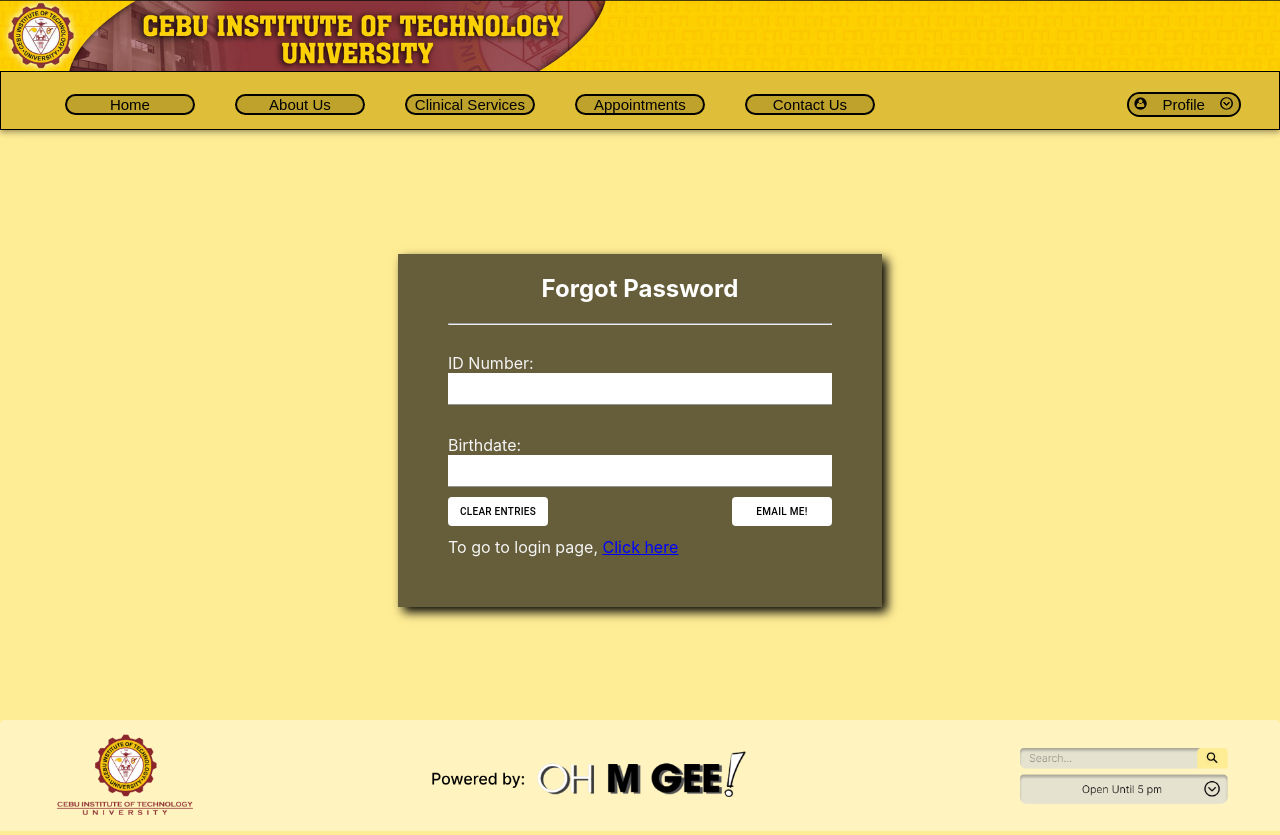
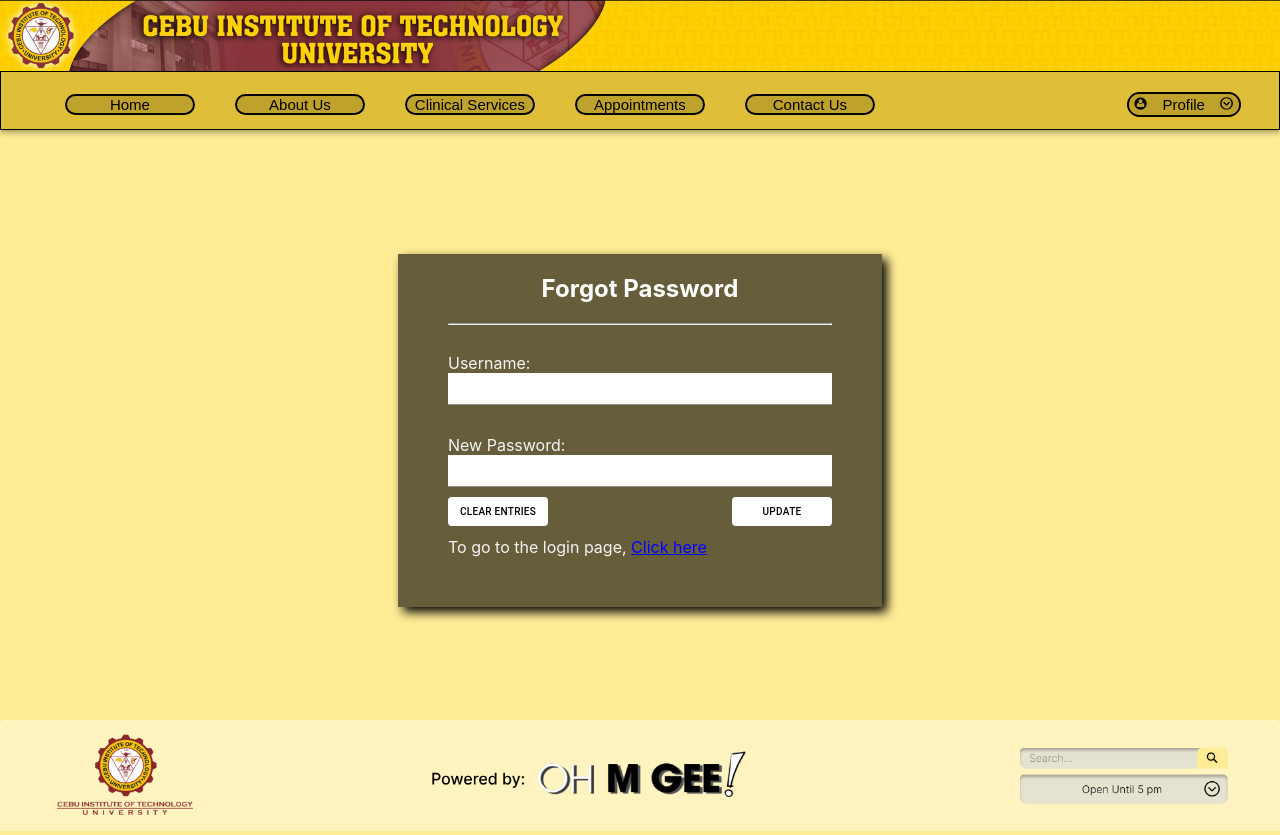
Before and after one commit to jessrey619/appDev, a React (Create React App) app in the folder appdev/: page /appointments/forgot-password in a window 1280 px wide. Built offline with nearby package versions, Linux system fonts and the light colour scheme.

Commit message:
Add files via upload

```diff
--- a/appdev/src/pages/ForgotPassword.jsx
+++ b/appdev/src/pages/ForgotPassword.jsx
@@ -2,6 +2,7 @@ import { useState } from "react";
 import { Button, Input, alpha, createTheme, getContrastRatio } from "@mui/material";
 import '../css/forgotpassword.css';
 import { Link } from "react-router-dom";
+import axios from 'axios';
 
 export const ThePassword = () => {
   const goldBase = '#FFD700';
@@ -20,21 +21,40 @@ export const ThePassword = () => {
 
   const [username, setUsername] = useState("");
   const [password, setPassword] = useState("");
+  const [error, setError] = useState(null);
 
   const handleClearEntries = () => {
     setUsername("");
     setPassword("");
+    setError(null); // Clear any previous errors
+  };
+
+  const handleUpdatePassword = async () => {
+    try {
+      const response = await axios.put(`http://localhost:8080/stud/updatePassword/${username}`, {
+        newPassword: password,
+      });
+      console.log('Password updated successfully:', response.data);
+      window.alert('Password updated successfully');
+
+    // Optionally, you can reset the form or clear the inputs
+      handleClearEntries();
+      // Optionally, provide user feedback on success
+    } catch (error) {
+      console.error('Error updating password:', error);
+      setError("Failed to update password. Please try again."); // Set error state
+    }
   };
 
   return (
     <div className="background">
-      <div className="forgotouterSquare" style={{   width:'30%', alignItems:'center', textAlign:'center', marginTop:'10px', padding:'0px 50px 50px 50px', boxShadow:'5px 5px 10px 0px'}}>
+      <div className="forgotouterSquare" style={{ width: '30%', alignItems: 'center', textAlign: 'center', marginTop: '10px', padding: '0px 50px 50px 50px', boxShadow: '5px 5px 10px 0px' }}>
         <div className="innerSquare">
-          <h2 style={{color:'white'}}>Forgot Password</h2>
+          <h2 style={{ color: 'white' }}>Forgot Password</h2>
           <hr />
           <br />
           <div className="inputDiv">
-            <span style={{color:'whitesmoke'}}>ID Number:</span>
+            <span style={{ color: 'whitesmoke' }}>Username:</span>
             <br />
             <Input
               className="input"
@@ -42,10 +62,11 @@ export const ThePassword = () => {
               onChange={(e) => setUsername(e.target.value)}
             />
             <br />
-            <span style={{color:'whitesmoke'}}>Birthdate:</span>
+            <span style={{ color: 'whitesmoke' }}>New Password:</span>
             <br />
             <Input
               className="input2"
+              type="password"
               value={password}
               onChange={(e) => setPassword(e.target.value)}
             />
@@ -57,35 +78,41 @@ export const ThePassword = () => {
             style={{
               fontSize: '10px',
               color: 'black',
-             background:'white',
+              background: 'white',
               minWidth: '100px'
             }}
             onClick={handleClearEntries}
           >
             Clear Entries
           </Button>
-          <Link to={"./booking"}>
+
           <Button
+            onClick={handleUpdatePassword}
             className="btnLogin"
             style={{
               fontSize: '10px',
               color: 'black',
               backgroundColor: 'rgb(237, 191, 7)',
               minWidth: '100px',
-                    background:'white'
+              background: 'white'
             }}
           >
-                    Email me!
+            Update
           </Button>
-          </Link>
 
           <br /><br />
           <div className="forgotPassword">
-            <span className="forgotPass" style={{color:'whitesmoke'}}>To go to login page, </span>
-            <Link to="/appointments">
-            <a href="forgot-password" className="btnClickHere" style={{color:'blue'}}>Click here</a>
+            <span className="forgotPass" style={{ color: 'whitesmoke' }}>To go to the login page, </span>
+            <Link to="/appointments" className="btnClickHere">
+              <span style={{ color: 'blue' }}>Click here</span>
             </Link>
           </div>
+
+          {error && (
+            <div style={{ color: 'red', marginTop: '10px' }}>
+              {error}
+            </div>
+          )}
         </div>
       </div>
     </div>
```
Lines whose indentation alone changed are shown as unchanged.
